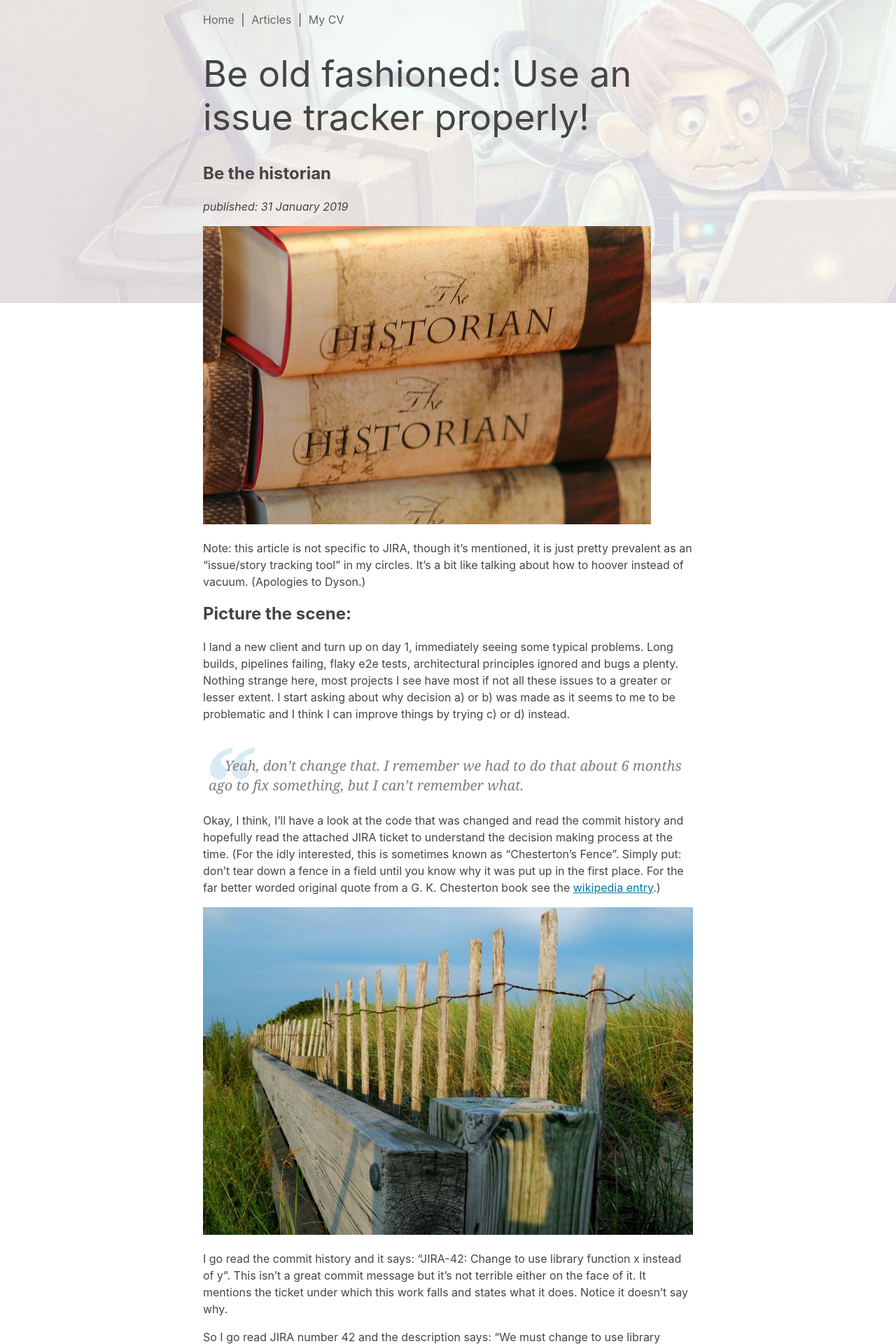
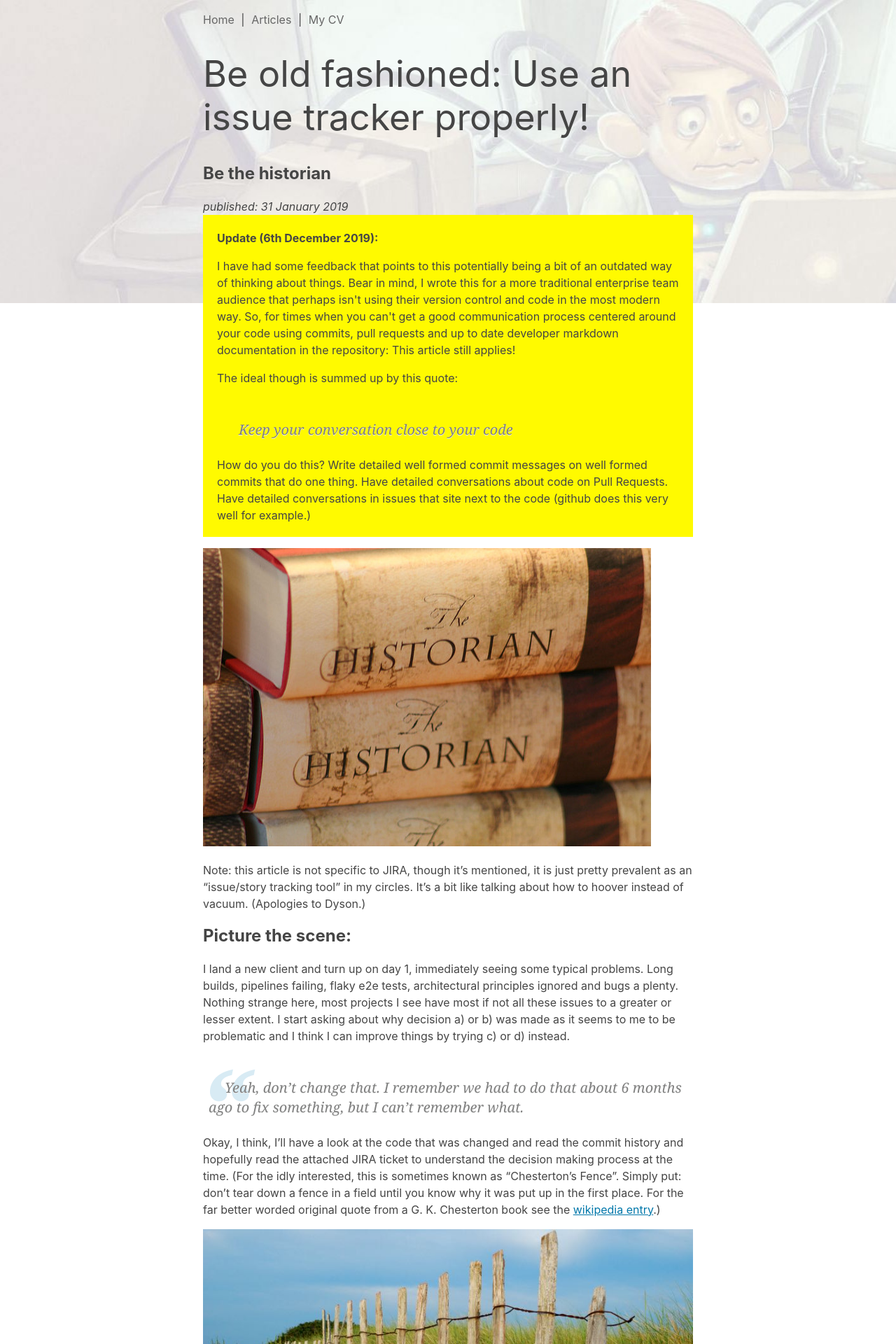
Before and after one commit to nickmeldrum/nickmeldrumdotcom-githubpages, a Jekyll site: the page built from _posts/2019-01-31-be-old-fashioned-use-an-issue-tracker-properly.md, in a window 1280 px wide. Shown: the top 1920 px of the page at 70% size. Built offline with Jekyll 4.4.1, drawn with Linux system fonts in a browser that asks for light colours; comment, search, counter and statistics services are not loaded.

Commit message:
update to jirapost

```diff
--- a/_posts/2019-01-31-be-old-fashioned-use-an-issue-tracker-properly.md
+++ b/_posts/2019-01-31-be-old-fashioned-use-an-issue-tracker-properly.md
@@ -5,6 +5,29 @@ shortDescription: "Be the historian"
 date: 2019-01-31 22:57:26
 comments: true
 ---
+
+<div class="update">
+<p class="title">Update (6th December 2019):</p>
+<p>
+I have had some feedback that points to this potentially being a bit of an outdated way of thinking about things. Bear in mind, I wrote this for a more traditional enterprise team audience that perhaps isn't using their version control and code in the most modern way. So, for times when you can't get a good communication process centered around your code using commits, pull requests and up to date developer markdown documentation in the repository: This article still applies!
+</p>
+
+<p>
+The ideal though is summed up by this quote:
+</p>
+
+<blockquote>
+<p>
+Keep your conversation close to your code
+</p>
+</blockquote>
+
+
+<p>
+How do you do this? Write detailed well formed commit messages on well formed commits that do one thing. Have detailed conversations about code on Pull Requests. Have detailed conversations in issues that site next to the code (github does this very well for example.)
+</p>
+
+</div>
 
 ![Be the historian](/assets/images/historian.jpg)
 
--- a/_sass/article.scss
+++ b/_sass/article.scss
@@ -65,4 +65,13 @@ article {
     font-size: 14px;
     content: '- ';
   }
+
+  .update {
+    background: #fffa00;
+    padding: 5px 20px 3px 20px;
+  }
+
+  .update > .title {
+    font-weight: bold;
+  }
 }
```
